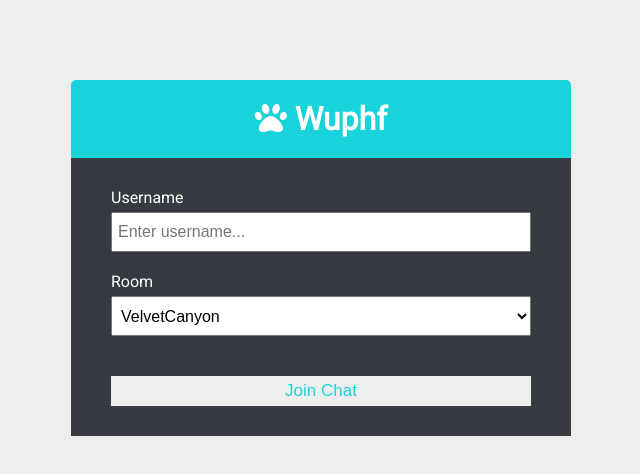
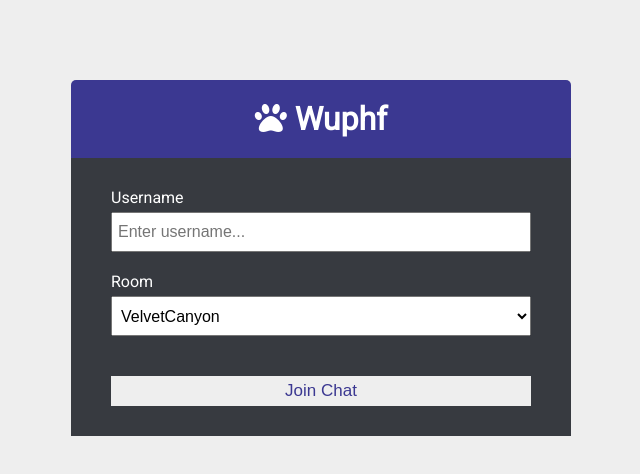
Before and after one commit to anirudh711/wuphf, a website: page public/index.html in a window 1280 px wide. Shown: the whole page, without its empty margins (319-959 px from the left). Drawn offline with Linux system fonts and the light colour scheme.

Commit message:
color update

```diff
--- a/public/css/style.css
+++ b/public/css/style.css
@@ -1,7 +1,7 @@
 @import url('https://fonts.googleapis.com/css?family=Roboto&display=swap');
 
 :root {
-	--dark-color-a: #19d3da;
+	--dark-color-a: #3b3891;
 	--dark-color-b: #373a40;
 	--light-color: #eeeeee;
 	--success-color: #5cb85c;
```
